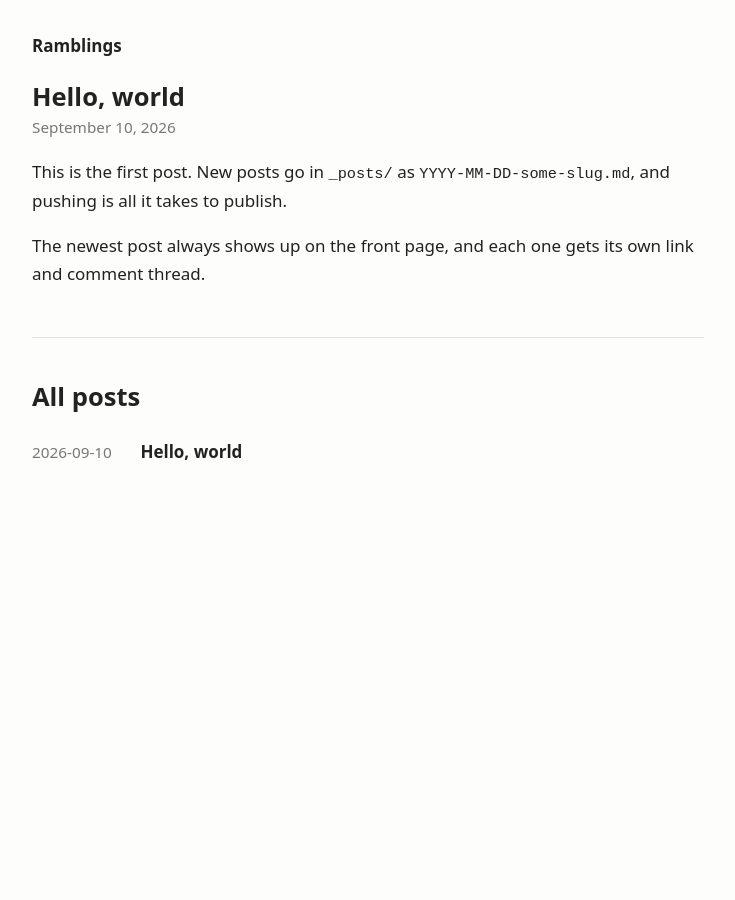
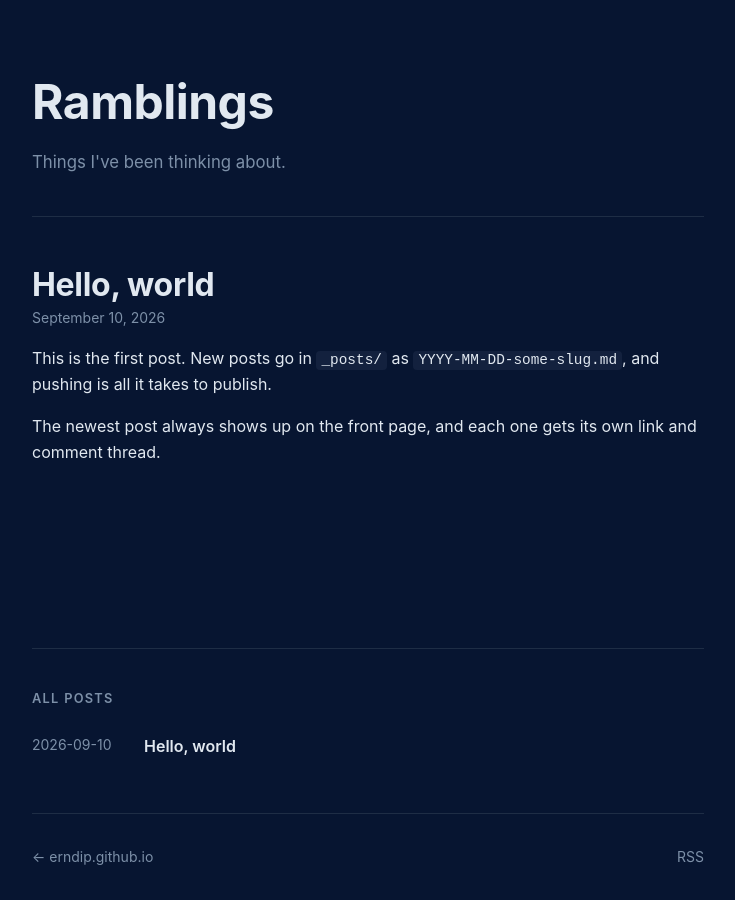
Before and after one commit to erndip/ramblings, a Jekyll site: the page built from index.html, in a window 1280 px wide. Shown: the whole page, without its empty margins (272-1007 px from the left). Built offline with Jekyll 4.4.1, drawn with Linux system fonts in a browser that asks for light colours; some web fonts are replaced; comment, search, counter and statistics services are not loaded.

Commit message:
impl giscus + style from erndip.github.io

```diff
--- a/_config.yml
+++ b/_config.yml
@@ -19,9 +19,9 @@ defaults:
 # Get repo_id and category_id from https://giscus.app
 giscus:
   repo: erndip/ramblings
-  repo_id: REPLACE_ME
+  repo_id: R_kgDOUVkqvw
   category: Announcements
-  category_id: REPLACE_ME
+  category_id: DIC_kwDOUVkqv84DFVsQ
 
 exclude:
   - README.md
--- a/_includes/giscus.html
+++ b/_includes/giscus.html
@@ -10,7 +10,7 @@
           data-reactions-enabled="1"
           data-emit-metadata="0"
           data-input-position="top"
-          data-theme="preferred_color_scheme"
+          data-theme="transparent_dark"
           data-lang="en"
           data-loading="lazy"
           crossorigin="anonymous"
--- a/_layouts/default.html
+++ b/_layouts/default.html
@@ -4,39 +4,79 @@
   <meta charset="utf-8">
   <meta name="viewport" content="width=device-width, initial-scale=1">
   <title>{% if page.title %}{{ page.title }} · {% endif %}{{ site.title }}</title>
+  <link rel="icon" type="image/x-icon" href="/favicon.ico">
+  <link rel="preconnect" href="https://rsms.me/">
+  <link rel="stylesheet" href="https://rsms.me/inter/inter.css">
   {% feed_meta %}
   <style>
-    :root { --fg: #222; --muted: #777; --bg: #fdfdfb; --link: #2a5db0; --rule: #e4e4e0; }
-    @media (prefers-color-scheme: dark) {
-      :root { --fg: #ddd; --muted: #999; --bg: #161616; --link: #8ab4f8; --rule: #333; }
+    /* Palette and type match erndip.github.io (src/index.css, src/App.module.css) */
+    *, *::before, *::after { box-sizing: border-box; }
+    :root {
+      --bg-primary: #071531;
+      --bg-secondary: #13213e;
+      --bg-card: #040404;
+      --accent: #4f9cf9;
+      --text-primary: #e1e8f0;
+      --text-secondary: #7d90a8;
+      --border: #1e2d45;
     }
-    body {
-      max-width: 42rem; margin: 0 auto; padding: 2rem 1rem 4rem;
-      font: 1.0625rem/1.65 system-ui, -apple-system, "Segoe UI", sans-serif;
-      color: var(--fg); background: var(--bg);
+    html {
+      font-family: Inter, system-ui, -apple-system, BlinkMacSystemFont, 'Segoe UI', sans-serif;
+      font-size: 16px;
+      color-scheme: dark;
     }
-    a { color: var(--link); }
-    header a { color: var(--fg); font-weight: 700; text-decoration: none; }
-    article h1 { margin-bottom: 0; line-height: 1.25; }
-    article h1 a { color: inherit; text-decoration: none; }
-    time { color: var(--muted); font-size: 0.9em; }
-    img { max-width: 100%; }
-    pre { overflow-x: auto; padding: 0.75rem; background: var(--rule); border-radius: 4px; }
+    body { margin: 0; background-color: var(--bg-primary); color: var(--text-primary); line-height: 1.6; }
+    a { color: var(--accent); text-decoration: none; }
+    a:hover { text-decoration: underline; }
+
+    .wrap { max-width: 720px; margin: 0 auto; padding: 0 1.5rem; min-height: 100vh; display: flex; flex-direction: column; }
+    header { padding: 4rem 0 2.5rem; border-bottom: 1px solid var(--border); }
+    .site-title { font-size: 3rem; font-weight: 700; letter-spacing: -0.5px; color: var(--text-primary); }
+    .site-title:hover { text-decoration: none; }
+    .tagline { margin: 0.5rem 0 0; color: var(--text-secondary); font-size: 1.05rem; }
+    main { flex: 1; padding-top: 3rem; }
+
+    article h1 { margin: 0; font-size: 2rem; line-height: 1.25; letter-spacing: -0.3px; }
+    article h1 a { color: var(--text-primary); }
+    article h2, article h3 { margin-top: 2rem; line-height: 1.3; }
+    time { color: var(--text-secondary); font-size: 0.875rem; }
+    img { max-width: 100%; border-radius: 8px; }
+    pre { overflow-x: auto; padding: 1rem; background: var(--bg-card); border: 1px solid var(--border); border-radius: 8px; }
     code { font-size: 0.9em; }
-    blockquote { margin-left: 0; padding-left: 1rem; border-left: 3px solid var(--rule); color: var(--muted); }
+    :not(pre) > code { padding: 0.1em 0.35em; background: var(--bg-secondary); border-radius: 4px; }
+    blockquote { margin-left: 0; padding-left: 1rem; border-left: 3px solid var(--accent); color: var(--text-secondary); }
+    hr { border: 0; border-top: 1px solid var(--border); }
+
     .comments { margin-top: 3rem; }
-    .archive { margin-top: 3rem; padding-top: 1rem; border-top: 1px solid var(--rule); }
-    .archive ul { list-style: none; padding: 0; }
-    .archive li { margin: 0.25rem 0; }
-    .archive time { display: inline-block; min-width: 6.5rem; }
-    .archive .current a { color: var(--fg); font-weight: 600; text-decoration: none; }
+    .archive { margin-top: 3rem; padding-top: 2.5rem; border-top: 1px solid var(--border); }
+    .archive h2 {
+      margin: 0 0 1.25rem; font-size: 0.8rem; font-weight: 600;
+      text-transform: uppercase; letter-spacing: 0.1em; color: var(--text-secondary);
+    }
+    .archive ul { list-style: none; margin: 0; padding: 0; }
+    .archive li { display: flex; gap: 1rem; padding: 0.3rem 0; }
+    .archive time { flex: 0 0 6rem; }
+    .archive .current a { color: var(--text-primary); font-weight: 600; }
+
+    footer { margin-top: 3rem; padding: 2rem 0; border-top: 1px solid var(--border); font-size: 0.875rem; display: flex; justify-content: space-between; }
+    footer a { color: var(--text-secondary); }
+    footer a:hover { color: var(--accent); text-decoration: none; }
   </style>
 </head>
 <body>
-  <header><a href="{{ '/' | relative_url }}">{{ site.title }}</a></header>
-  <main>
-    {{ content }}
-  </main>
-  {% include archive.html %}
+  <div class="wrap">
+    <header>
+      <a class="site-title" href="{{ '/' | relative_url }}">{{ site.title }}</a>
+      <p class="tagline">{{ site.description }}</p>
+    </header>
+    <main>
+      {{ content }}
+    </main>
+    {% include archive.html %}
+    <footer>
+      <a href="{{ site.url }}">&larr; erndip.github.io</a>
+      <a href="{{ '/feed.xml' | relative_url }}">RSS</a>
+    </footer>
+  </div>
 </body>
 </html>
```
